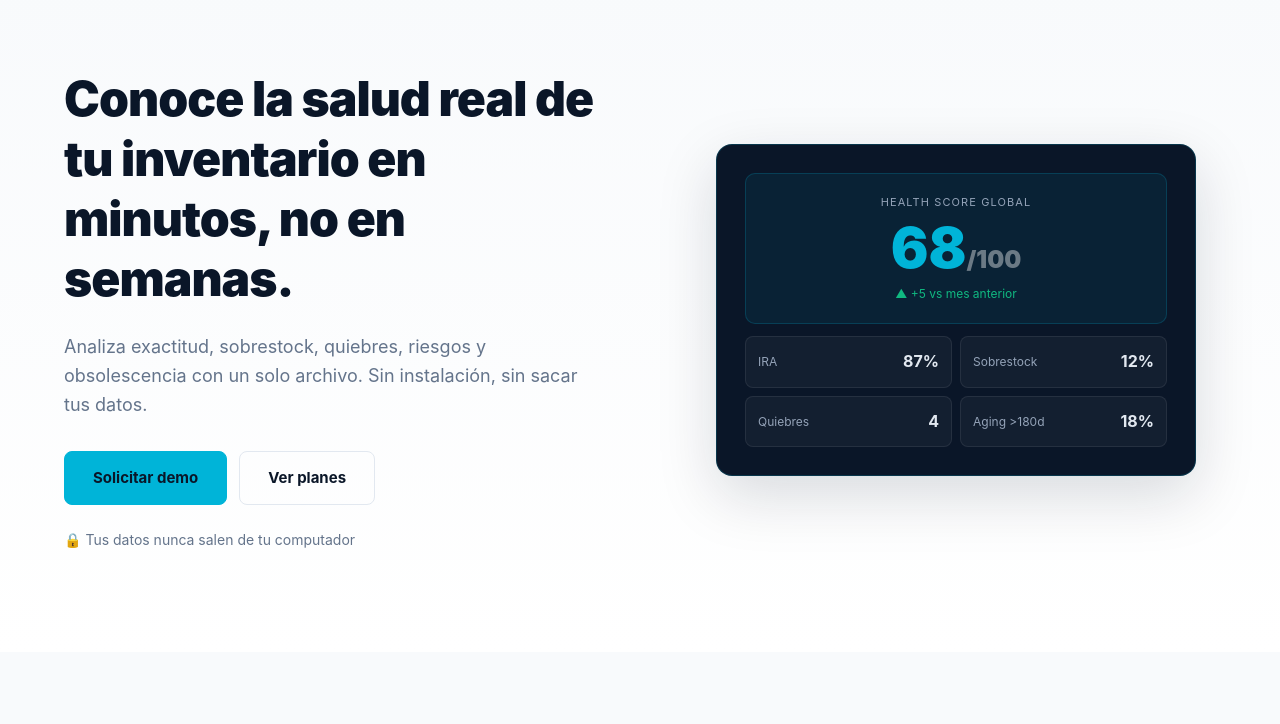
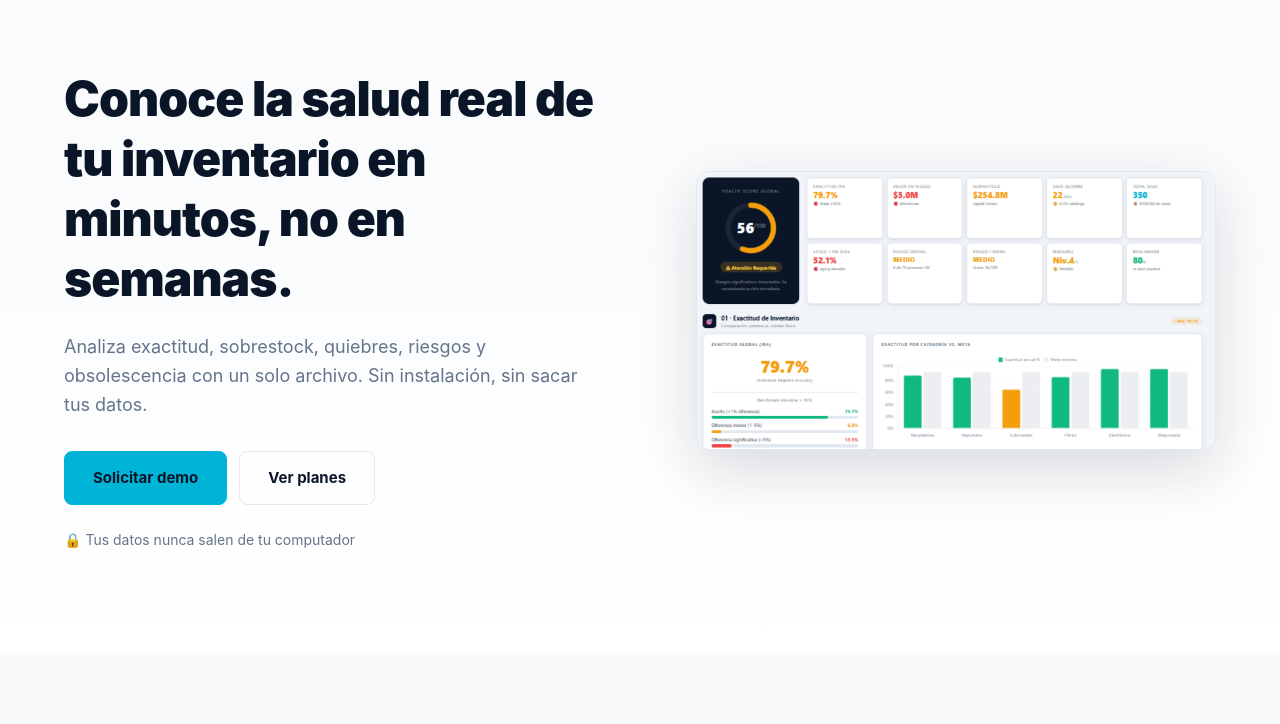
Before and after one commit to Tyradvisor/ihc-tool-commercial, a website: page landing/index.html in a window 1280 px wide. Shown: the part 76-800 px from the top of the page. Drawn offline with Linux system fonts and the light colour scheme.

Commit message:
feat(landing): real dashboard screenshot in hero
Replace the navy "mockup" placeholder in the hero visual with the
actual product dashboard screenshot. Shows the Health Score Global
(56/100, Atención Requerida), the row of KPI cards (IRA 79.7%,
Sobrestock $254.8M, etc.), and the Exactitud por Categoría chart —
much more convincing than the synthetic mockup.

Markup: single <img> with descriptive alt text, lazy-decoding async,
eager loading (hero element, above the fold).

Styles: framed card look with var(--shadow-lg) + subtle border-radius
and a small translateY hover so it feels alive without being noisy.

Also drops the now-unused .screenshot-placeholder and .ss-* utility
classes that were specific to the mockup.

```diff
--- a/landing/index.html
+++ b/landing/index.html
@@ -63,20 +63,11 @@
         <p class="hero-trust">🔒 Tus datos nunca salen de tu computador</p>
       </div>
       <div class="hero-visual">
-        <!-- TODO: reemplazar por screenshot real del dashboard -->
-        <div class="screenshot-placeholder">
-          <div class="ss-card ss-score">
-            <div class="ss-label">HEALTH SCORE GLOBAL</div>
-            <div class="ss-number">68<span>/100</span></div>
-            <div class="ss-trend">▲ +5 vs mes anterior</div>
-          </div>
-          <div class="ss-grid">
-            <div class="ss-card-small"><span>IRA</span><strong>87%</strong></div>
-            <div class="ss-card-small"><span>Sobrestock</span><strong>12%</strong></div>
-            <div class="ss-card-small"><span>Quiebres</span><strong>4</strong></div>
-            <div class="ss-card-small"><span>Aging &gt;180d</span><strong>18%</strong></div>
-          </div>
-        </div>
+        <img src="assets/hero-dashboard.png"
+             alt="Dashboard de IHC Tool™ mostrando Health Score Global, KPIs de exactitud, sobrestock, quiebres y gráficos de análisis"
+             class="hero-screenshot"
+             loading="eager"
+             decoding="async" />
       </div>
     </div>
   </section>
--- a/landing/styles.css
+++ b/landing/styles.css
@@ -238,59 +238,27 @@ p  { margin: 0 0 16px; }
   margin: 0;
 }
 
-/* Hero visual: dashboard mockup placeholder */
-.hero-visual { display: flex; justify-content: center; }
-.screenshot-placeholder {
-  background: var(--navy);
-  border-radius: 16px;
-  padding: 28px;
-  box-shadow: var(--shadow-lg);
-  width: 100%;
-  max-width: 480px;
-  border: 1px solid rgba(0,180,216,0.2);
-}
-.ss-card {
-  background: rgba(0,180,216,0.08);
-  border: 1px solid rgba(0,180,216,0.2);
-  border-radius: 10px;
-  padding: 20px;
-  margin-bottom: 12px;
-}
-.ss-score { text-align: center; }
-.ss-label {
-  font-size: 11px;
-  color: #94A3B8;
-  letter-spacing: 0.1em;
-  margin-bottom: 8px;
-}
-.ss-number {
-  font-size: 56px;
-  font-weight: 900;
-  color: var(--cyan);
-  line-height: 1;
-}
-.ss-number span { font-size: 24px; color: rgba(255,255,255,0.4); }
-.ss-trend {
-  font-size: 12px;
-  color: #10B981;
-  margin-top: 8px;
-}
-.ss-grid {
-  display: grid;
-  grid-template-columns: 1fr 1fr;
-  gap: 8px;
-}
-.ss-card-small {
-  background: rgba(255,255,255,0.04);
-  border: 1px solid rgba(255,255,255,0.08);
-  border-radius: 8px;
-  padding: 12px;
+/* Hero visual: real dashboard screenshot.
+   Marco con sombra y borde sutil para que se sienta "ventana de app". */
+.hero-visual {
   display: flex;
-  justify-content: space-between;
+  justify-content: center;
   align-items: center;
 }
-.ss-card-small span { font-size: 12px; color: #94A3B8; }
-.ss-card-small strong { color: #E2E8F0; font-size: 16px; }
+.hero-screenshot {
+  width: 100%;
+  max-width: 640px;
+  height: auto;
+  display: block;
+  border-radius: 14px;
+  box-shadow: var(--shadow-lg);
+  border: 1px solid var(--border);
+  background: var(--bg);
+  transition: transform 0.3s ease;
+}
+.hero-screenshot:hover {
+  transform: translateY(-4px);
+}
 
 /* ════════════════════════════════════════════════════════════
    SECCIONES GENÉRICAS
```
Also changed, not shown: landing/assets/hero-dashboard.png (added).
